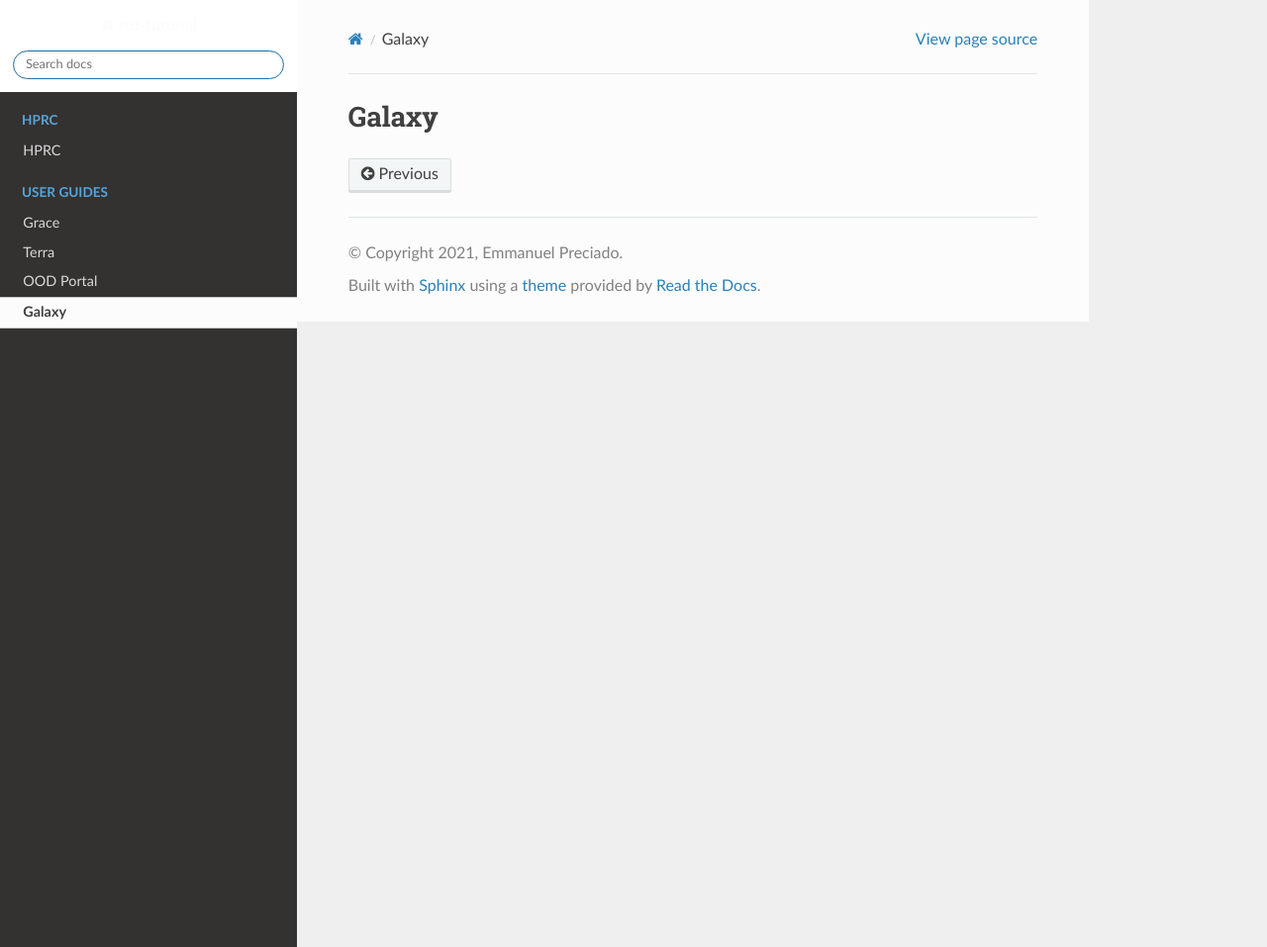
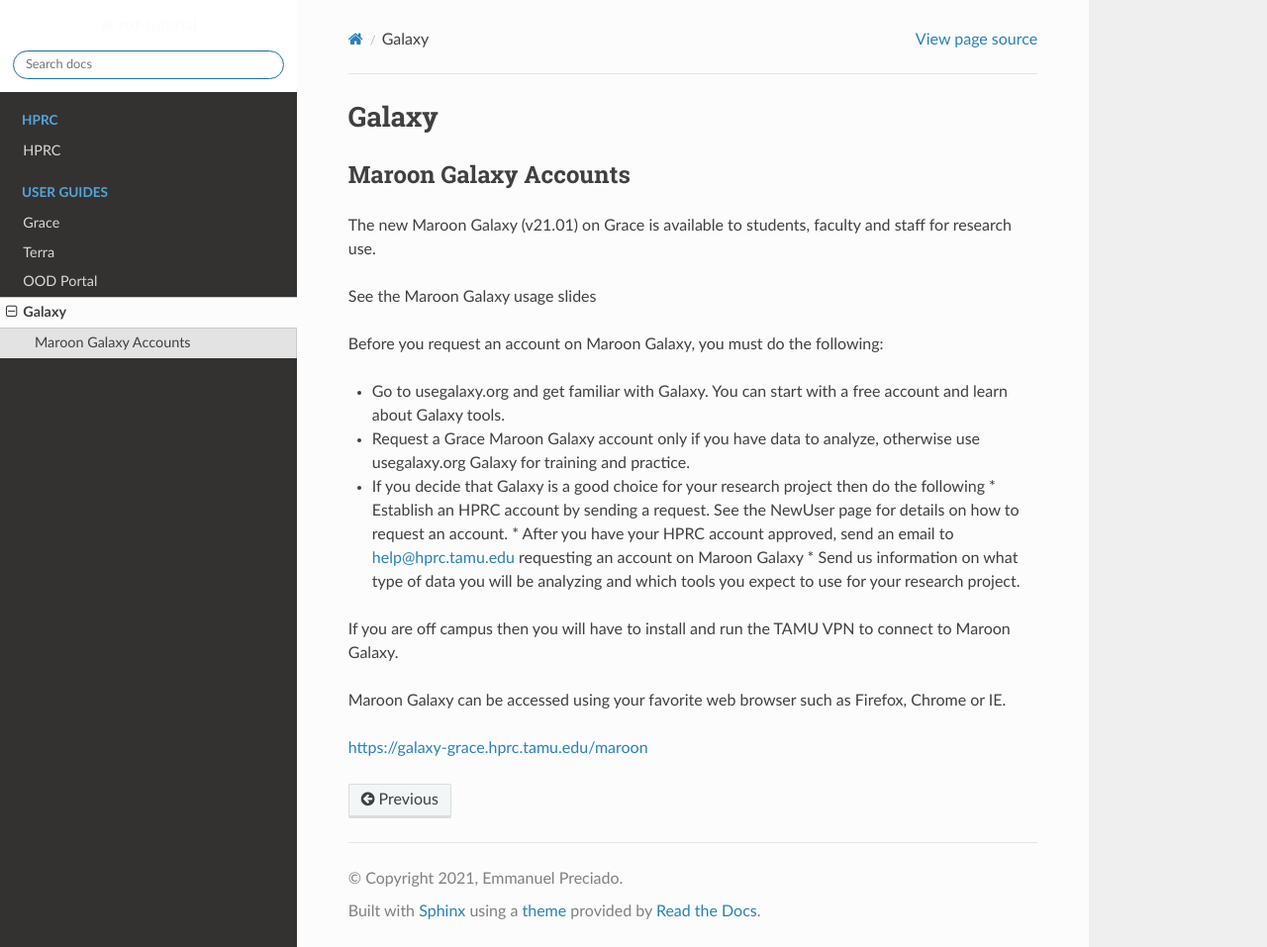
Before and after one commit to EmmanuelDej/rtd-tutorial, a Sphinx documentation site: the page built from docs/galaxy.rst, in a window 1280 px wide and 957 px high. Shown: the whole window at 99% size. Built offline with Sphinx 7.4.7 and the Read the Docs theme 2.0.0, drawn with Linux system fonts in a browser that asks for light colours.

Commit message:
Update galaxy.rst

```diff
--- a/docs/galaxy.rst
+++ b/docs/galaxy.rst
@@ -1,2 +1,22 @@
 Galaxy
 ======
+
+Maroon Galaxy Accounts
+----------------------
+The new Maroon Galaxy (v21.01) on Grace is available to students, faculty and staff for research use.
+
+See the Maroon Galaxy usage slides
+
+Before you request an account on Maroon Galaxy, you must do the following:
+
+* Go to usegalaxy.org and get familiar with Galaxy. You can start with a free account and learn about Galaxy tools.
+* Request a Grace Maroon Galaxy account only if you have data to analyze, otherwise use usegalaxy.org Galaxy for training and practice.
+* If you decide that Galaxy is a good choice for your research project then do the following
+  * Establish an HPRC account by sending a request. See the NewUser page for details on how to request an account.
+  * After you have your HPRC account approved, send an email to help@hprc.tamu.edu requesting an account on Maroon Galaxy
+  * Send us information on what type of data you will be analyzing and which tools you expect to use for your research project.
+If you are off campus then you will have to install and run the TAMU VPN to connect to Maroon Galaxy.
+
+Maroon Galaxy can be accessed using your favorite web browser such as Firefox, Chrome or IE.
+
+https://galaxy-grace.hprc.tamu.edu/maroon
```
